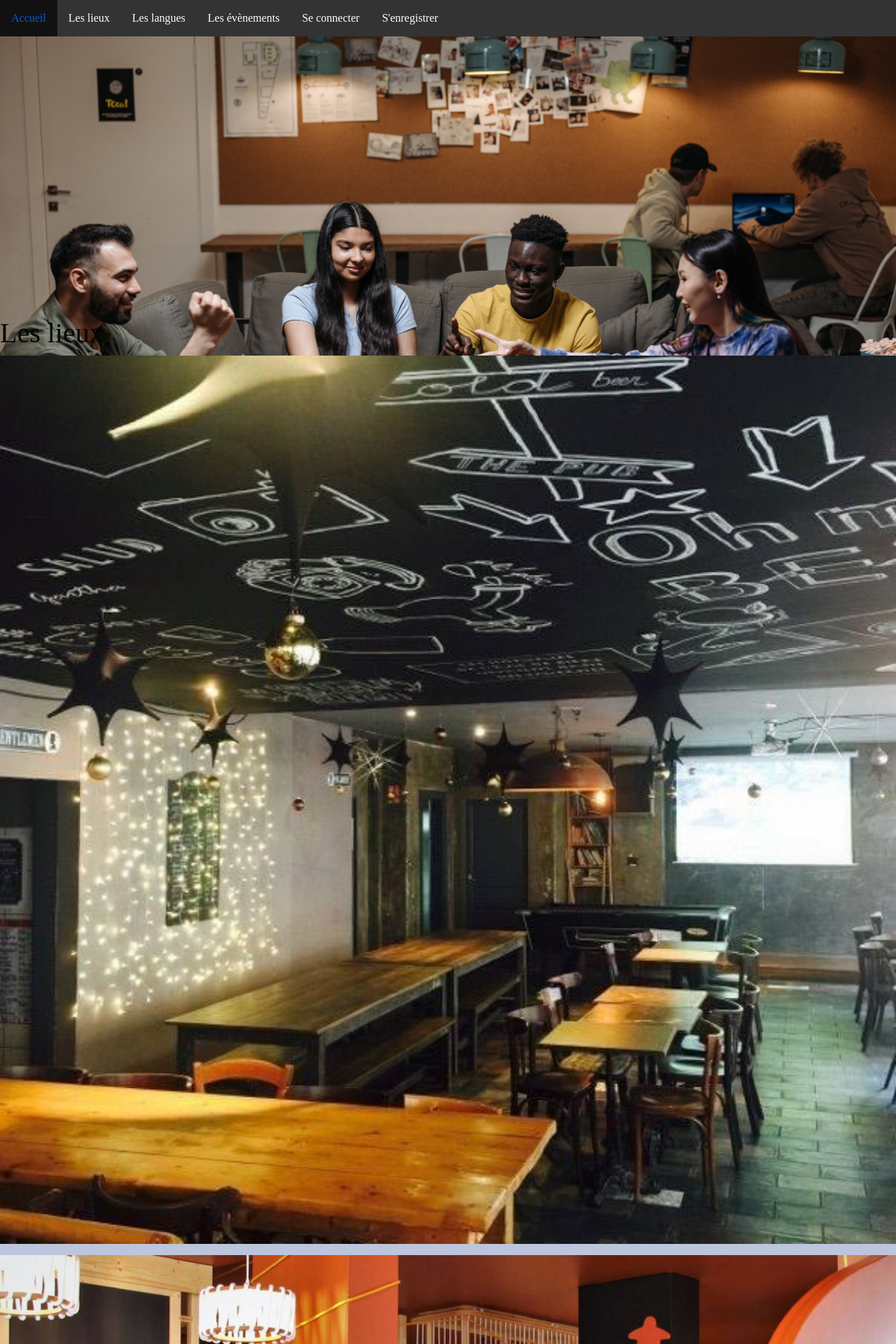
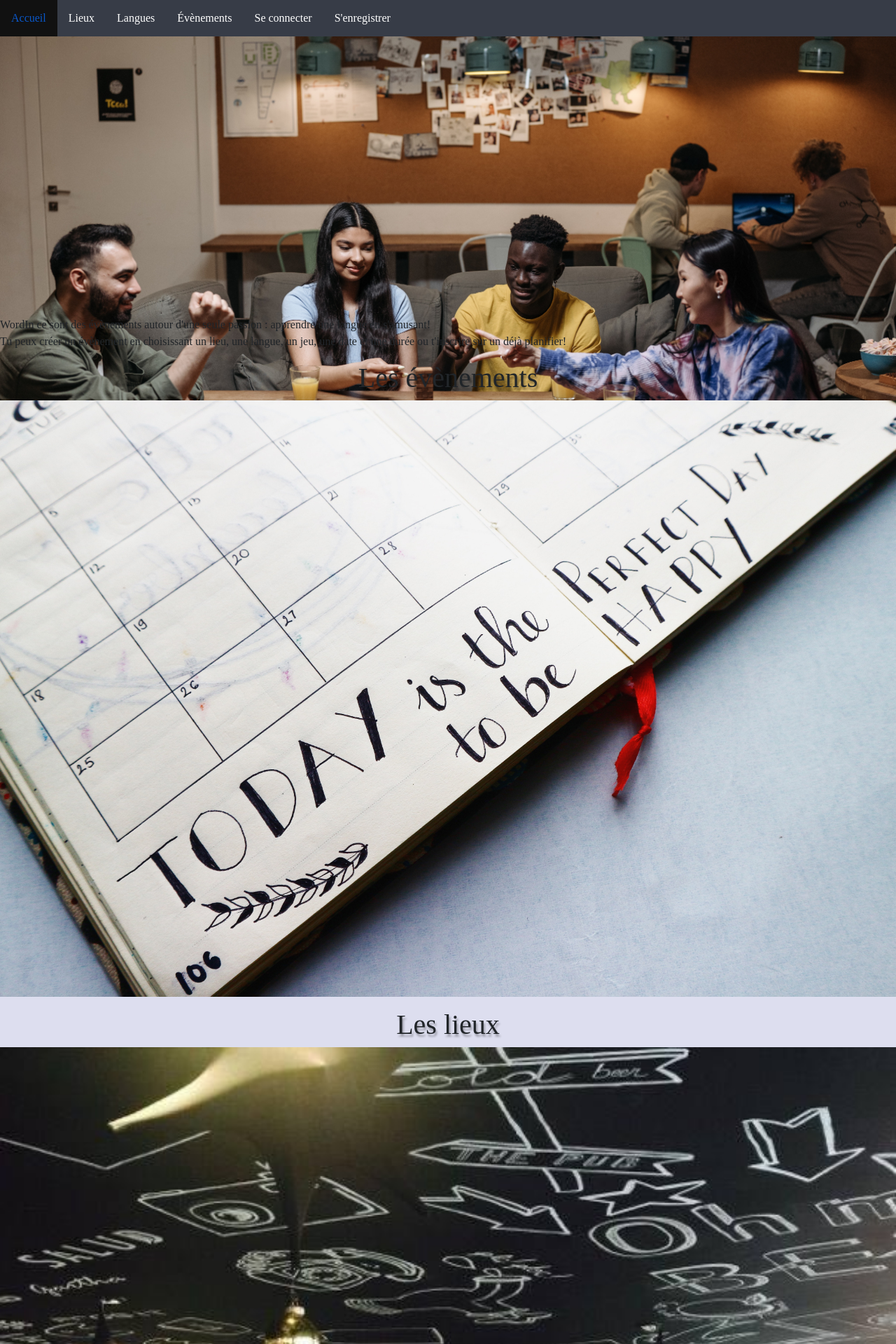
Before and after one commit to Timfmb09/SfWordIn, a Symfony app: template templates/home/index.html.twig in a window 1280 px wide. Shown: the top 1920 px of the page at 70% size. Run offline with Twig, Linux system fonts and the light colour scheme; the template is opened without the code that fills it, so the values that code supplies are empty; some libraries are stand-ins or nearby versions.

Commit message:
CSS debug

```diff
--- a/public/css/style.css
+++ b/public/css/style.css
@@ -1,8 +1,8 @@
-@media (min-width: 768px) {
+/* @media (min-width: 768px) {
     body {
       color: rgb(228, 11, 25);
     }
-  }
+  }  */
 
 * {
   margin: 0;
@@ -11,7 +11,7 @@
 }
 
 body{
-  background-color: rgb(189, 197, 220);
+  background-color: rgb(221, 222, 239);
 }
 
 ul {
@@ -19,7 +19,7 @@ ul {
   margin: 0;
   padding: 0;
   overflow: hidden;
-  background-color: #333;
+  background-color: #373c47;
 }
 
 li {
@@ -50,8 +50,9 @@ img{
   object-fit: cover;
 }
 
-h1{
-  color: rgb(6, 6, 6);
+h1 {
+	text-shadow: 2px 4px 3px rgba(8, 8, 8, 0.3);
+  text-align: center;
 }
 
 .btn{
@@ -65,3 +66,25 @@ h1{
     font-size: 15px;
     border-radius: 8px;
 }
+
+.btn1{
+  background-color: #1f9f52;
+  border: none;
+  color: white;
+  padding: 5px 10px;
+  text-decoration: none;
+  display: inline-block;
+  font-size: 15px;
+  border-radius: 8px;
+}
+
+.btn2{
+  background-color: #e82222;
+  border: none;
+  color: white;
+  padding: 5px 10px;
+  text-decoration: none;
+  display: inline-block;
+  font-size: 15px;
+  border-radius: 8px;
+}
--- a/src/Form/EventType.php
+++ b/src/Form/EventType.php
@@ -57,7 +57,7 @@ class EventType extends AbstractType
             //     'placeholder' => 'auteur'
             //     ])
             // ->add('pictureEvent', TextType::class)
-            ->add('submit', SubmitType::class,[
+            ->add('valider', SubmitType::class,[
                 'attr' => ['class' => 'btn']
                 ])
         ;
--- a/templates/base.html.twig
+++ b/templates/base.html.twig
@@ -21,9 +21,9 @@
         <nav>
             <ul>
                 <li><a href="{{ path('app_home') }}">Accueil</a></li>
-                <li><a href="{{ path('app_place') }}">Les lieux</a></li>
-                <li><a href="{{ path('app_language') }}">Les langues</a></li>
-                <li><a href="{{ path('app_event') }}">Les évènements</a></li>
+                <li><a href="{{ path('app_place') }}">Lieux</a></li>
+                <li><a href="{{ path('app_language') }}">Langues</a></li>
+                <li><a href="{{ path('app_event') }}">Évènements</a></li>
 
                 {% if app.user %}
                 <li><a href="{{ path('app_logout') }}"> Se déconnecter</a></li>
--- a/templates/event/add.html.twig
+++ b/templates/event/add.html.twig
@@ -5,9 +5,9 @@
 {% block body %}
 
     {% if edit %}
-        <h1>Editer un évènement</h1>
+    <h1>Edition de l'évènement</h1>
     {% else %}
-    <h1>Ajouter un évènement</h1>
+    <h1>Créer un évènement</h1>
     {% endif %}
 
     {{form(formAddEvent)}}
--- a/templates/event/index.html.twig
+++ b/templates/event/index.html.twig
@@ -6,12 +6,12 @@
 
     <h1>Les évènements</h1>
 
-    <a href="{{ path('add_event') }}">Créer un évènement</a><br>
+    <a class='btn' href="{{ path('add_event') }}">Créer un évènement</a><br>
 
     {% for event in events %}
         <a href="{{ path('show_event', {'id': event.id}) }}">{{ event.nameEvent }}</a><br>
-        <a class='btn' href="{{ path('edit_event', {'id': event.id}) }}">Editer un évènement</a>
-        <a class='btn' href="{{ path('delete_event', {'id': event.id}) }}">Supprimer un évènement</a>
+        <a class='btn1' href="{{ path('edit_event', {'id': event.id}) }}">Editer</a>
+        <a class='btn2' href="{{ path('delete_event', {'id': event.id}) }}">Supprimer</a>
     {% endfor %}
 
 {% endblock %}
--- a/templates/home/index.html.twig
+++ b/templates/home/index.html.twig
@@ -8,8 +8,15 @@
         <img src="{{ asset('img/friendsAroundTable.jpg')}}" alt="Amis jouant autour d'une table">
     </figure>
 </header>
-<main>
 
+    <p> WordIn ce sont des évènements autour d'une seule passion : apprendre une langue en s'amusant!<br>
+    Tu peux créer un évènement en choisissant un lieu, une langue, un jeu, une date et une durée ou t'inscrire sur un déjà planifier!</p>
+
+
+    <h1>Les évènements</h1>
+    <figure>
+        <img src="{{ asset('img/calendrier.jpg')}}" alt="Image d'un calendrier cliquable">
+    </figure>
     <h1>Les lieux</h1>
     <figure>
         <img src="{{ asset('img/lartichaut.jpeg')}}" alt="Image façade café L'artichaut">
@@ -23,6 +30,17 @@
         <img src="{{ asset('img/wxyz.jpg')}}" alt="Image façade café Wxyz">
     </figure>
 
+
+
+
+
+<main>
+
+
+
+
+
+
 </main>
 <footer>
 
--- a/templates/place/show.html.twig
+++ b/templates/place/show.html.twig
@@ -3,7 +3,7 @@
 {% block title %}Détail du lieu{% endblock %}
 
 {% block body %}
-    <h1>Détail du lieu sélectionné</h1>
+    <h1>Détail de : {{place.namePlace}} </h1>
 <p>
     Nom du lieu : {{place.namePlace}} <br>
     Adresse du lieu : {{place.fullAdressPlace}} <br>
```
Also changed, not shown: templates/event/show.html.twig (+10 -9 lines), public/img/calendrier.jpg (added), public/img/r91e-Jeannette-and-the-Cycleux-design-2022-10-1-2.jpg (added), 2 other files.
